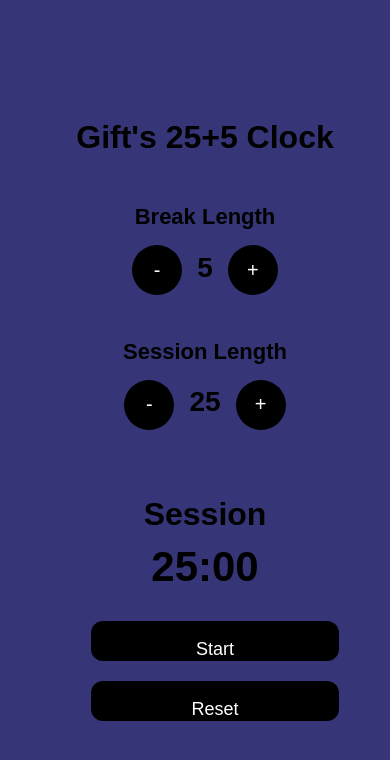
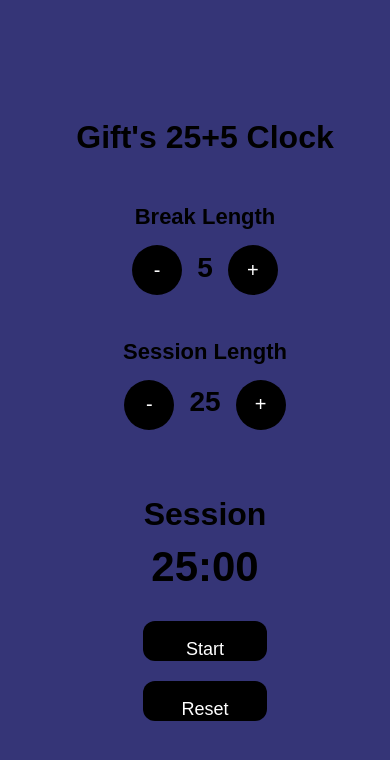
Before and after one commit to Gigireact/25-5-clock, a React (Create React App) app: page / in a window 390 px wide. Shown: the top 760 px of the page. Built offline with nearby package versions, Linux system fonts and the light colour scheme.

Commit message:
again css

```diff
--- a/src/App.scss
+++ b/src/App.scss
@@ -1,4 +1,4 @@
-/* GLOBAL */
+
 html, body {
   margin: 0;
   padding: 0;
@@ -11,7 +11,6 @@ html, body {
   min-height: 100vh;
 }
 
-/* CLOCK CONTAINER */
 .fiveclock {
   width: 100%;
   max-width: 600px;
@@ -19,14 +18,12 @@ html, body {
   text-align: center;
 }
 
-/* TITLE */
 h1 {
   font-size: 48px;
   color: black;
   margin-bottom: 30px;
 }
 
-/* BREAK & SESSION CONTROLS */
 .length-control {
   display: flex;
   justify-content: space-between;
@@ -42,13 +39,11 @@ h1 {
   min-width: 140px;
 }
 
-/* SUBHEADINGS */
 h2 {
   font-size: 22px;
   margin-bottom: 10px;
 }
 
-/* GENERAL BUTTONS */
 button {
   background-color: black;
   color: #fff;
@@ -68,7 +63,6 @@ span {
   margin: 10px;
 }
 
-/* TIMER DISPLAY */
 .timer {
   margin-top: 20px;
   padding: 15px;
@@ -87,7 +81,6 @@ span {
   margin-bottom: 20px;
 }
 
-/* START & RESET BUTTONS */
 #start_stop, #reset {
   display: inline-block;
   justify-content: center;
@@ -102,14 +95,12 @@ span {
   width: auto;
 }
 
-/* INDIVIDUAL BIG BUTTON SIZES */
 #break-decrement, #break-increment,
 #session-decrement, #session-increment {
   width: 50px;
   height: 50px;
 }
 
-/* MOBILE RESPONSIVENESS */
 @media (max-width: 480px) {
   h1 {
     font-size: 32px;
@@ -129,7 +120,7 @@ span {
   }
 
   #start_stop, #reset {
-    width: 100%;
+    width: 50%;
     padding: 18px;
     font-size: 18px;
   }
```
